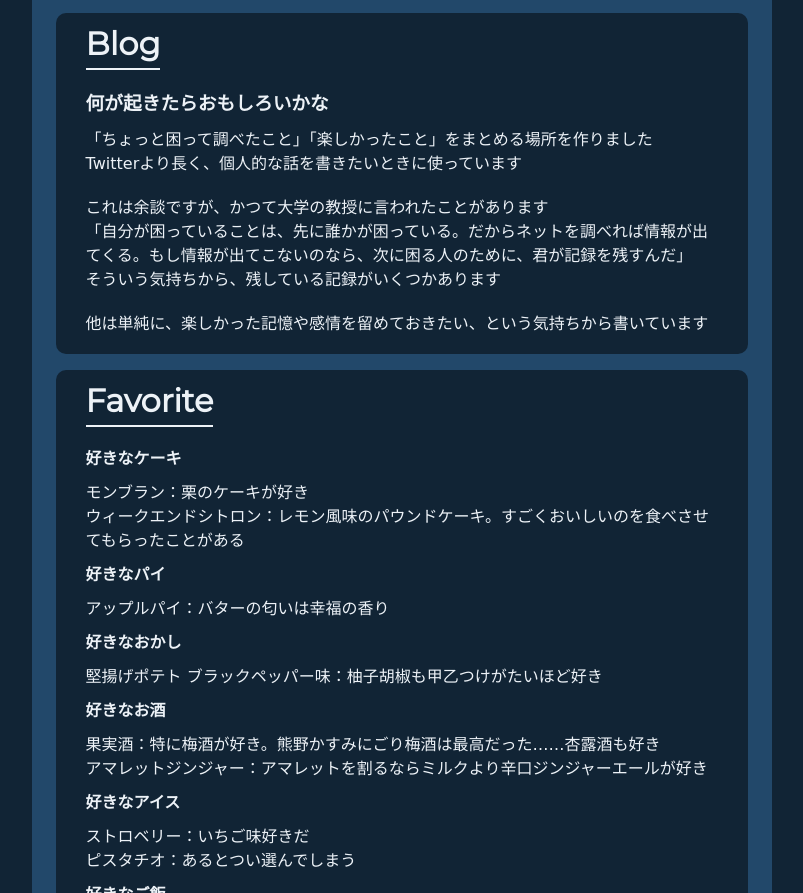
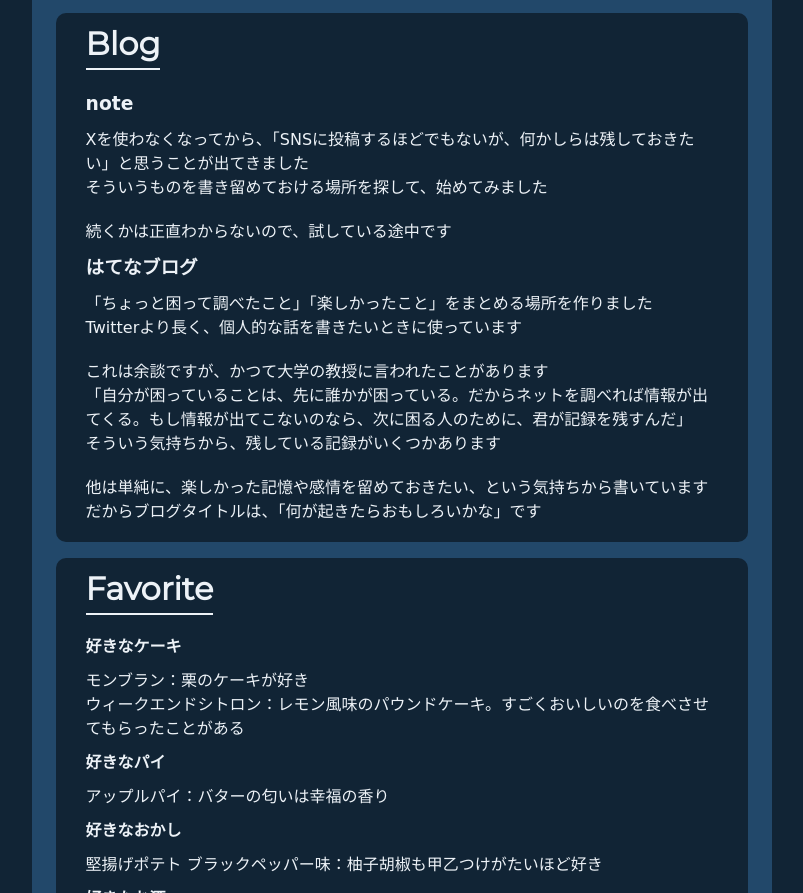
Before and after one commit to touki-1513/portfolio, a plain HTML site: page index.html in a window 1280 px wide. Shown: the part 3637-4530 px from the top of the page, without its empty margins (238-1041 px from the left). Drawn offline with Linux system fonts and the light colour scheme; a web font is replaced by a local one.

Commit message:
Update noteの追加

```diff
--- a/index.html
+++ b/index.html
@@ -268,7 +268,16 @@
 			<section id="blog" class="card">
 				<h2>Blog</h2>
 				<div class="text">
-					<h3><a href="https://touki.hateblo.jp/">何が起きたらおもしろいかな</a></h3>
+					<h3><a href="https://note.com/toukikazamidori">note</a></h3>
+					<p>
+					Xを使わなくなってから、「SNSに投稿するほどでもないが、何かしらは残しておきたい」と思うことが出てきました<br>
+					そういうものを書き留めておける場所を探して、始めてみました
+					</p>
+					<p>
+					続くかは正直わからないので、試している途中です
+					</p>
+
+					<h3><a href="https://touki.hateblo.jp/">はてなブログ</a></h3>
 					<p>
 						「ちょっと困って調べたこと」「楽しかったこと」をまとめる場所を作りました<br>
 						Twitterより長く、個人的な話を書きたいときに使っています
@@ -280,6 +289,7 @@
 					</p>
 					<p>
 						他は単純に、楽しかった記憶や感情を留めておきたい、という気持ちから書いています
+						だからブログタイトルは、「何が起きたらおもしろいかな」です<br>
 					</p>
 				</div>
 			</section>
```
